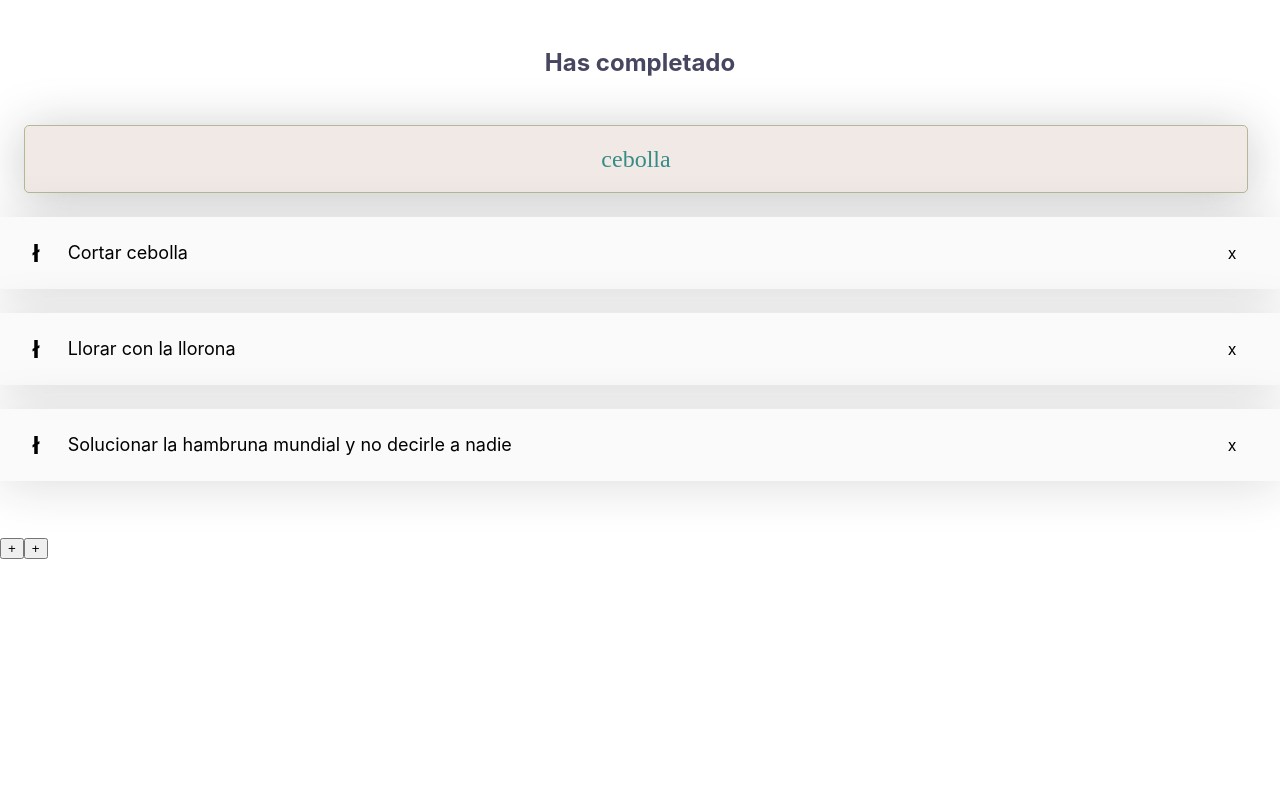
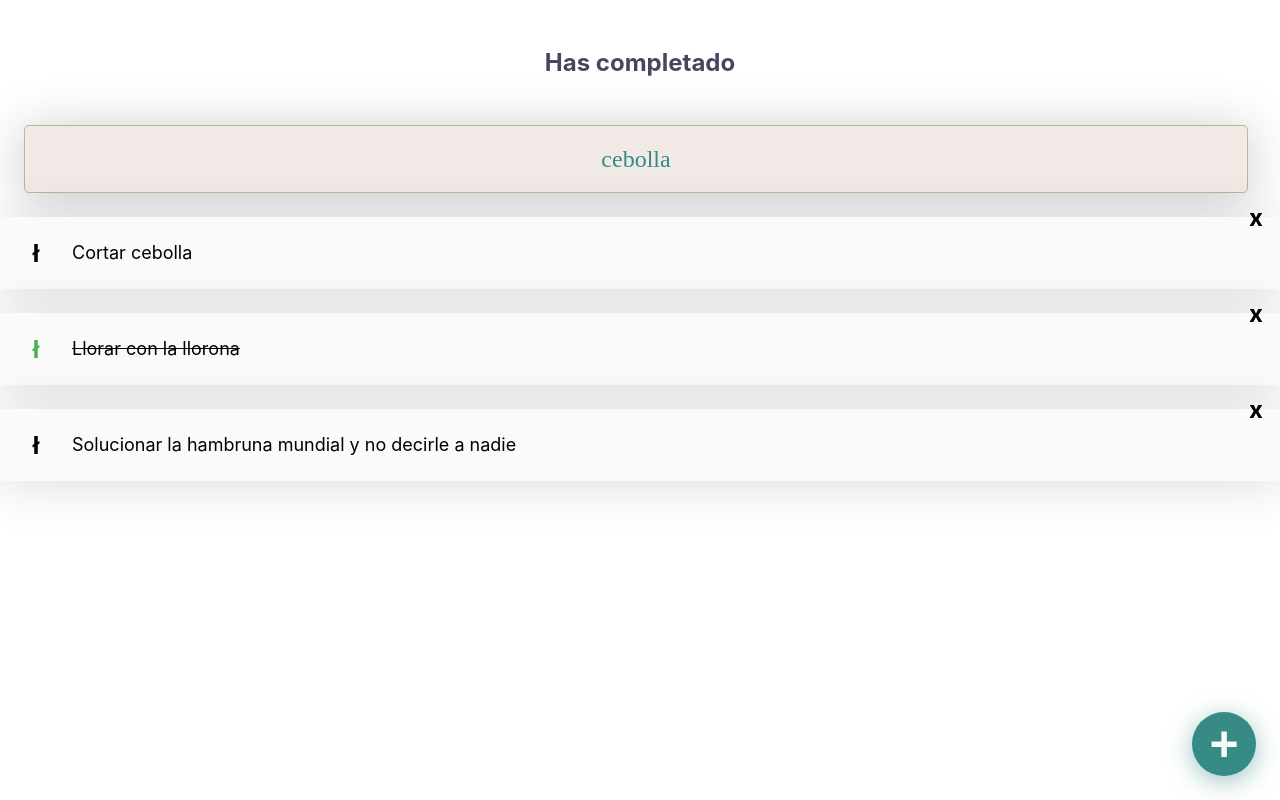
Before and after one commit to JI-Villalobos/Todo-react, a React (Create React App) app: page / in a window 1280 px wide. Built offline with nearby package versions, Linux system fonts and the light colour scheme.

Commit message:
[ADD] basic events

```diff
--- a/src/App.js
+++ b/src/App.js
@@ -8,7 +8,7 @@ import { CreateTodoButton } from './Components/CreateTodoButton';
 
 const todos = [
   { text: "Cortar cebolla", completed: false },
-  { text: "Llorar con la llorona", completed: false },
+  { text: "Llorar con la llorona", completed: true },
   {
     text: "Solucionar la hambruna mundial y no decirle a nadie",
     completed: false,
@@ -26,7 +26,6 @@ function App() {
         ))}
       </TodoList>
       <CreateTodoButton />
-      <button>+</button>
     </React.Fragment>
   );
 }
--- a/src/Components/CreateTodoButton.js
+++ b/src/Components/CreateTodoButton.js
@@ -1,4 +1,5 @@
 import React from 'react'
+import './styles/CreateTodoButton.css'
 
 function CreateTodoButton(props) {
     return(
--- a/src/Components/TodoItem.js
+++ b/src/Components/TodoItem.js
@@ -1,20 +1,31 @@
-import React from 'react'
-import './styles/TodoItem.css'
+import React from "react";
+import "./styles/TodoItem.css";
 
 function TodoItem(props) {
-    return(
+  const onComplete = () => {
+    alert("Completed task: " + props.text);
+  };
+
+  const onDelete = () => {
+    alert("Deleted task: " + props.text);
+  };
+
+  return (
     <li className="TodoItem">
-            <span className={`Icon Icon-check ${props.completed && 'Icon-check--active'}`}>
+      <span
+        className={`Icon Icon-check ${props.completed && "Icon-check--active"}`}
+        onClick={onComplete}
+      >
         ł
       </span>
-            <p className={`TodoItem-p ${props.completed && 'TodoItem-p--complete'}`}>
+      <p className={`TodoItem-p ${props.completed && "TodoItem-p--complete"}`}>
         {props.text}
       </p>
-            <span className="icon icon-delete">
+      <span className="Icon Icon-delete" onClick={onDelete}>
         x
       </span>
     </li>
-    )
+  );
 }
 
-export { TodoItem }
+export { TodoItem };
--- a/src/Components/TodoSearch.js
+++ b/src/Components/TodoSearch.js
@@ -2,8 +2,13 @@ import React from 'react'
 import './styles/TodoSearch.css'
 
 function TodoSearch(props) {
+
+    const OnSearchValueSearch = (event) => {
+        console.log(event.target.value);
+    }
+
     return(
-        <input className="TodoSearch" placeholder="cebolla"/>
+        <input className="TodoSearch" placeholder="cebolla" onChange={OnSearchValueSearch}/>
     )
 }
 
--- /dev/null
+++ b/src/Components/styles/CreateTodoButton.css
@@ -0,0 +1,25 @@
+.CreateTodoButton {
+    background-color: #368B85;
+    box-shadow: 0px 5px 25px rgba(54, 139, 133, 0.5);
+    border: none;
+    border-radius: 50%;
+    cursor: pointer;
+    font-size: 50px;
+    position: fixed;
+    bottom: 24px;
+    right: 24px;
+    font-weight: bold;
+    color: #FAFAFA;
+    display: flex;
+    justify-content: center;
+    align-items: center;
+    height: 64px;
+    width: 64px;
+
+    transform: rotate(0);
+    transition: .3s ease;
+  }
+
+  .CreateTodoButton:hover {
+    transform: rotate(224deg);
+  }
```
Lines whose indentation alone changed are shown as unchanged.
